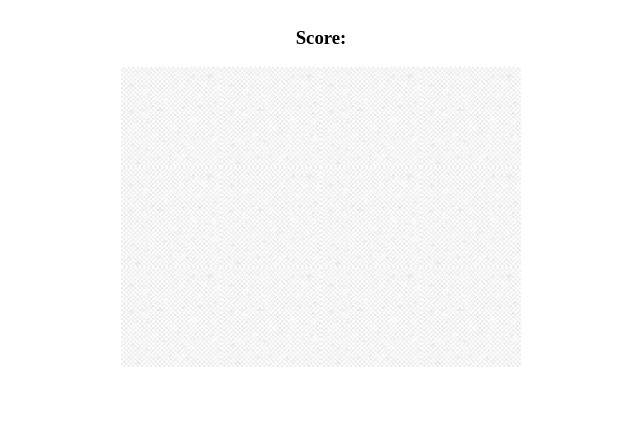
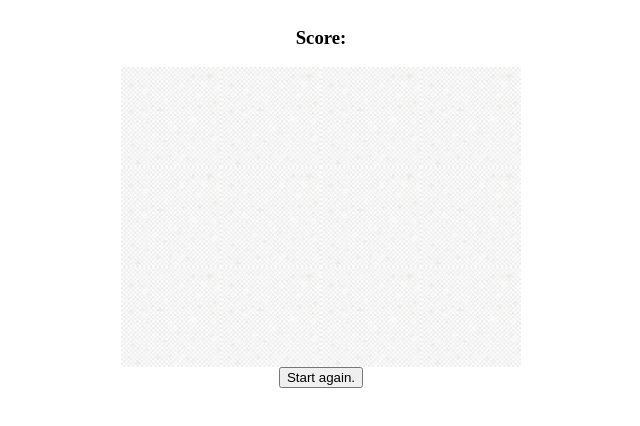
Before and after one commit to nikkione/memory-game, a plain HTML site: page index.html in a window 1280 px wide. Shown: the whole page, without its empty margins (319-959 px from the left). Drawn offline with Linux system fonts and the light colour scheme.

Commit message:
button added

```diff
--- a/index.html
+++ b/index.html
@@ -11,6 +11,7 @@
     <div class="container">
       <h3>Score: <span id="result"></span></h3>
       <div class="grid"></div>
+      <button onClick="window.location.reload();">Start again.</button>
     </div>
   </body>
 </html>
```
